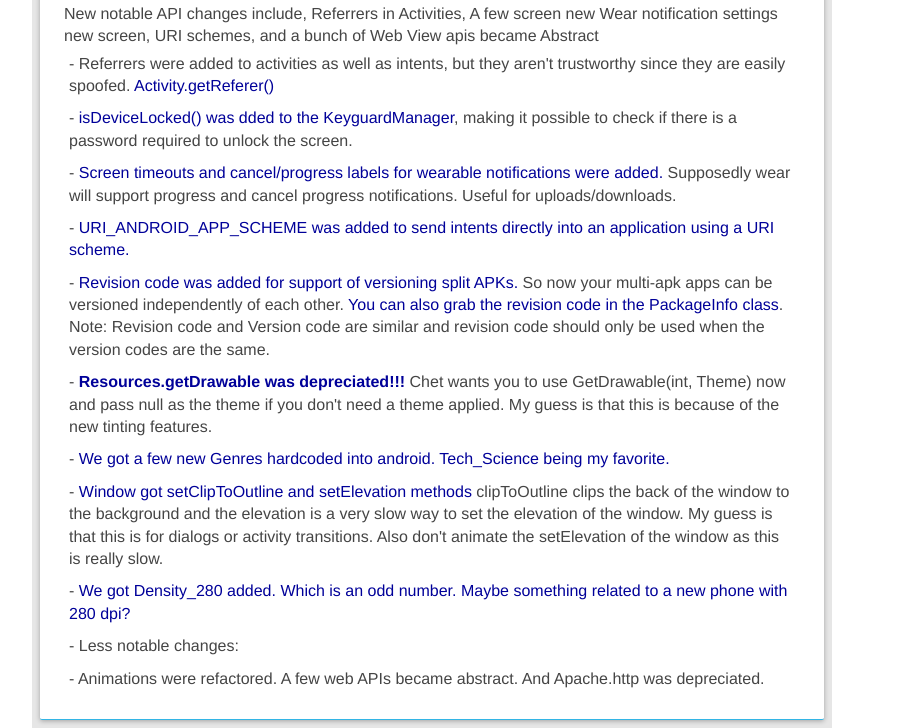
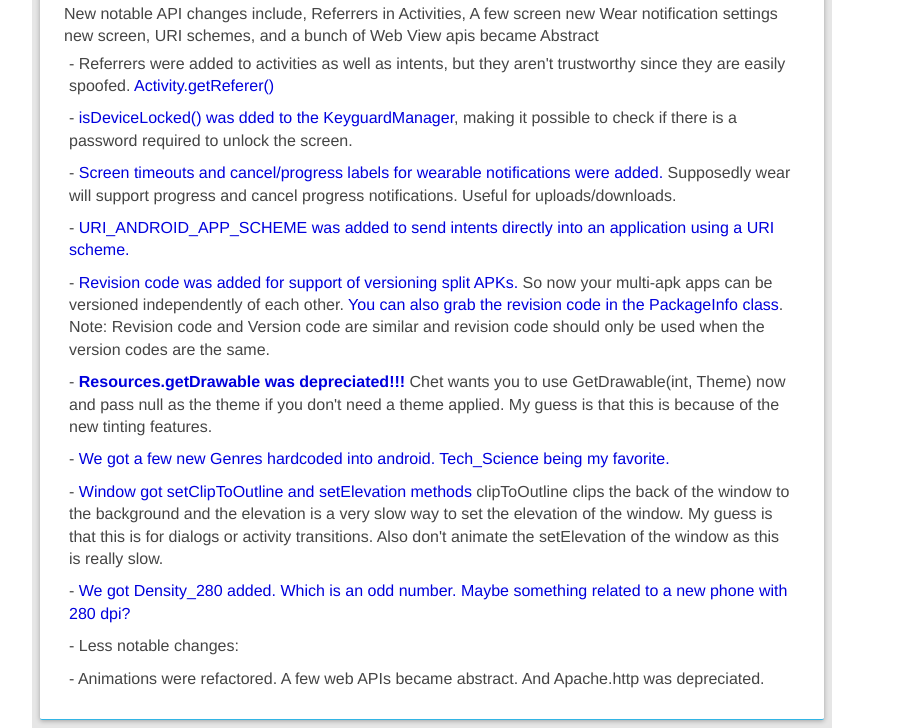
Before and after one commit to ntkachov/thedailynerd, a plain HTML site: page editJSON.html in a window 1280 px wide. Both pictures are taken after a click on the item 490 px from the left and 77 px from the top of the page. Shown: the part 74-802 px from the top of the page, without its empty margins (58-957 px from the left). Drawn offline with nearby package versions, Linux system fonts and the light colour scheme.

Commit message:
Improving link colors

```diff
--- a/css/main.css
+++ b/css/main.css
@@ -10,10 +10,10 @@ html { font-size: 100%; -webkit-text-size-adjust: 100%; -ms-text-size-adjust: 10
 html, button, input, select, textarea { font-family: sans-serif; color: #222; }
 body {  }
 
-a { color:#000099; text-decoration:none;}
+a { color:#0000DD; text-decoration:none;}
 a.link { color: #06e; background: #BBB;}
 a.link:hover { text-decoration:underline;}
-a:visited { color:inherit;  }
+a:visited { color:#000099;  }
 a:hover { color: #06e; }
 a:focus { outline: thin dotted; }
 a:hover, a:active { outline: 0; }
```
